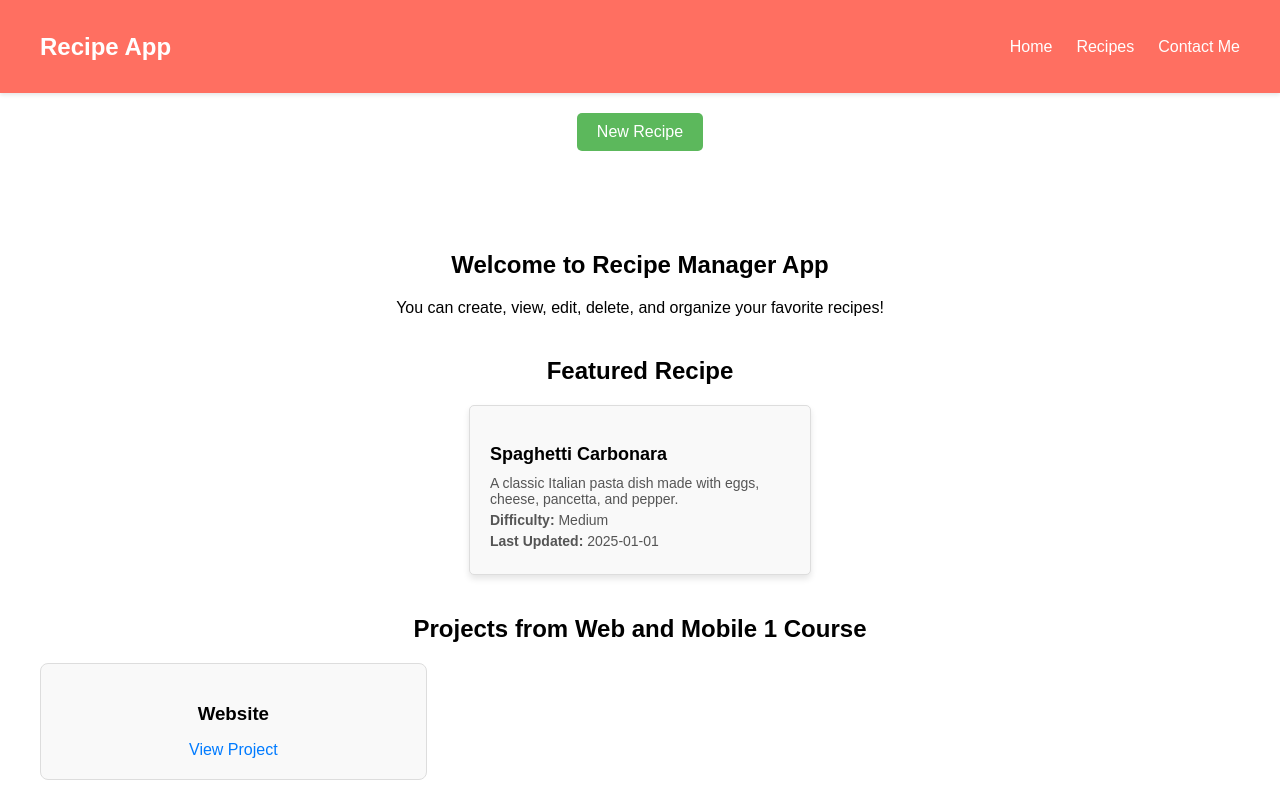
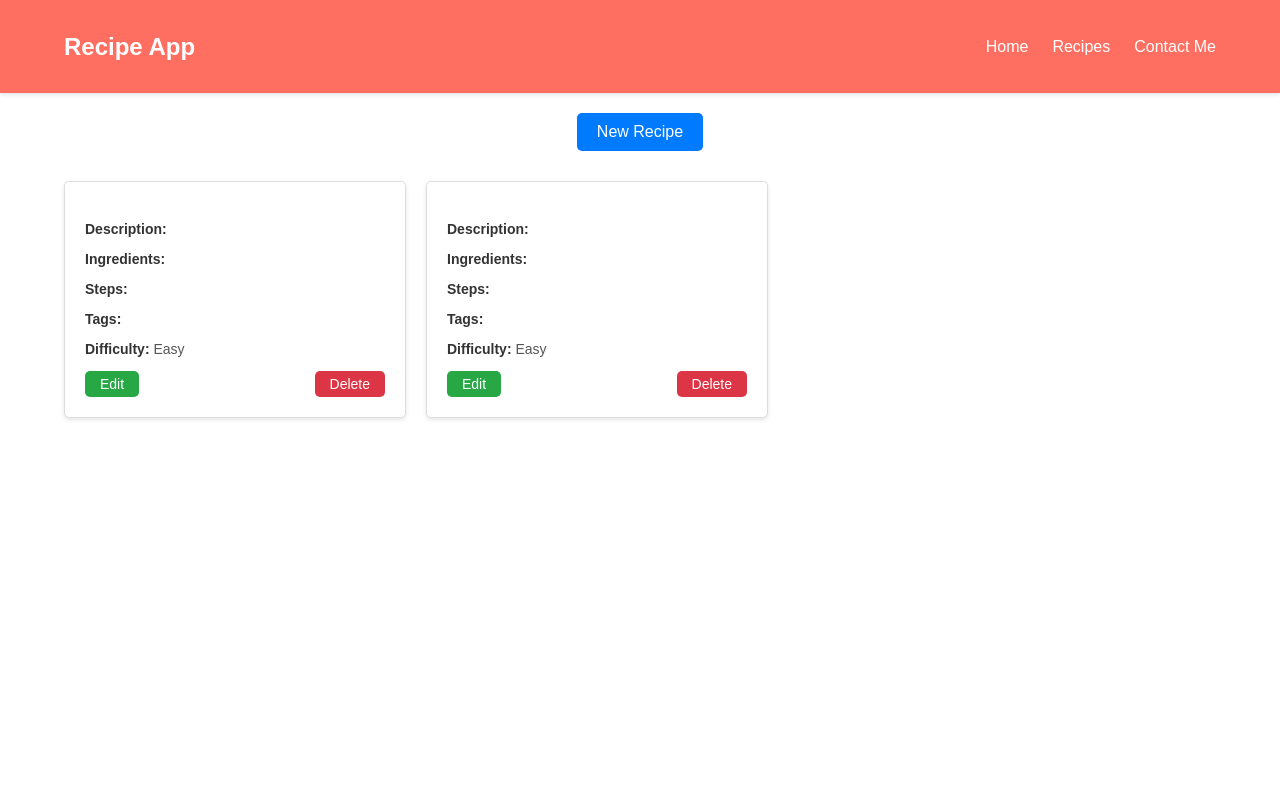
Before and after one commit to GarayevF/Project2, a React (Create React App) app in the folder webmobileproject2/: page /recipes in a window 1280 px wide. Built offline with nearby package versions, Linux system fonts and the light colour scheme; data requests are answered from the project's data file.

Commit message:
Modified route and recipe.jsx

```diff
--- a/webmobileproject2/db.json
+++ b/webmobileproject2/db.json
@@ -1,3 +1,24 @@
 {
-  "recipes": []
+  "recipes": [
+    {
+      "id": 1735917389209,
+      "title": "",
+      "description": "",
+      "ingredients": "",
+      "steps": "",
+      "tags": "",
+      "difficulty": "Easy",
+      "lastUpdated": "1/3/2025, 7:16:29 PM"
+    },
+    {
+      "id": 1735917400061,
+      "title": "",
+      "description": "",
+      "ingredients": "",
+      "steps": "",
+      "tags": "",
+      "difficulty": "Easy",
+      "lastUpdated": "1/3/2025, 7:16:40 PM"
+    }
+  ]
 }
--- a/webmobileproject2/src/components/App.jsx
+++ b/webmobileproject2/src/components/App.jsx
@@ -1,14 +1,20 @@
+import { BrowserRouter as Router, Routes, Route } from 'react-router-dom';
 import '../styles/App.css';
 import Main from './Main';
-import Navbar from './Navbar'
+import Navbar from './Navbar';
 import Recipe from './Recipe';
+
 function App() {
   return (
-    <div className="App">
-      <Navbar/>
-      <Recipe/>
-      <Main/>
-    </div>
+    <Router>
+      <div className="App">
+        <Navbar />
+        <Routes>
+          <Route path="/" element={<Main />} />
+          <Route path="/recipes" element={<Recipe />} />
+        </Routes>
+      </div>
+    </Router>
   );
 }
 
--- a/webmobileproject2/src/components/Recipe.jsx
+++ b/webmobileproject2/src/components/Recipe.jsx
@@ -41,7 +41,8 @@ const Recipe = () => {
       headers: { "Content-Type": "application/json" },
       body: JSON.stringify({
         ...newRecipe,
-        lastUpdated: new Date().toLocaleString(),
+        id: Date.now(),
+        lastUpdated: new Date().toLocaleString()
       }),
     })
       .then((res) => res.json())
@@ -154,38 +155,67 @@ const Recipe = () => {
         {recipes.map((recipe, index) => (
           <div className="recipe-card" key={recipe.id}>
             {editIndex === index ? (
-              <>
+              <div className="recipe-edit-form">
+                <label htmlFor={`title-${index}`} className="input-label">
+                  Title
+                </label>
                 <input
+                  id={`title-${index}`}
                   type="text"
                   name="title"
                   value={recipe.title}
                   onChange={(e) => handleInputChange(e, index)}
                 />
+
+                <label htmlFor={`description-${index}`} className="input-label">
+                  Description
+                </label>
                 <textarea
+                  id={`description-${index}`}
                   name="description"
-                  rows="2"
+                  rows="3"
                   value={recipe.description}
                   onChange={(e) => handleInputChange(e, index)}
                 ></textarea>
+
+                <label htmlFor={`ingredients-${index}`} className="input-label">
+                  Ingredients
+                </label>
                 <textarea
+                  id={`ingredients-${index}`}
                   name="ingredients"
-                  rows="2"
+                  rows="3"
                   value={recipe.ingredients}
                   onChange={(e) => handleInputChange(e, index)}
                 ></textarea>
+
+                <label htmlFor={`steps-${index}`} className="input-label">
+                  Steps
+                </label>
                 <textarea
+                  id={`steps-${index}`}
                   name="steps"
-                  rows="2"
+                  rows="3"
                   value={recipe.steps}
                   onChange={(e) => handleInputChange(e, index)}
                 ></textarea>
+
+                <label htmlFor={`tags-${index}`} className="input-label">
+                  Tags
+                </label>
                 <input
+                  id={`tags-${index}`}
                   type="text"
                   name="tags"
                   value={recipe.tags}
                   onChange={(e) => handleInputChange(e, index)}
                 />
+
+                <label htmlFor={`difficulty-${index}`} className="input-label">
+                  Difficulty
+                </label>
                 <select
+                  id={`difficulty-${index}`}
                   name="difficulty"
                   value={recipe.difficulty}
                   onChange={(e) => handleInputChange(e, index)}
@@ -194,23 +224,36 @@ const Recipe = () => {
                   <option value="Medium">Medium</option>
                   <option value="Hard">Hard</option>
                 </select>
+
                 <div className="actions">
                   <button onClick={() => handleSaveEdit(index)}>Save</button>
                 </div>
-              </>
+              </div>
             ) : (
-              <>
+              <div className="recipe-card-content">
                 <h3>{recipe.title}</h3>
-                <p><strong>Description:</strong> {recipe.description}</p>
-                <p><strong>Ingredients:</strong> {recipe.ingredients}</p>
-                <p><strong>Steps:</strong> {recipe.steps}</p>
-                <p><strong>Tags:</strong> {recipe.tags}</p>
-                <p><strong>Difficulty:</strong> {recipe.difficulty}</p>
+                <p>
+                  <strong>Description:</strong> {recipe.description}
+                </p>
+                <p>
+                  <strong>Ingredients:</strong> {recipe.ingredients}
+                </p>
+                <p>
+                  <strong>Steps:</strong> {recipe.steps}
+                </p>
+                <p>
+                  <strong>Tags:</strong> {recipe.tags}
+                </p>
+                <p>
+                  <strong>Difficulty:</strong> {recipe.difficulty}
+                </p>
                 <div className="actions">
                   <button onClick={() => handleEditRecipe(index)}>Edit</button>
-                  <button onClick={() => handleDeleteRecipe(recipe.id)}>Delete</button>
+                  <button onClick={() => handleDeleteRecipe(recipe.id)}>
+                    Delete
+                  </button>
                 </div>
-              </>
+              </div>
             )}
           </div>
         ))}
--- a/webmobileproject2/src/index.js
+++ b/webmobileproject2/src/index.js
@@ -8,9 +8,7 @@ import { BrowserRouter } from 'react-router-dom';
 const root = ReactDOM.createRoot(document.getElementById('root'));
 root.render(
   <React.StrictMode>
-    <BrowserRouter>
       <App />
-    </BrowserRouter>
   </React.StrictMode>
 );
 
--- a/webmobileproject2/src/styles/Recipe.css
+++ b/webmobileproject2/src/styles/Recipe.css
@@ -1,121 +1,161 @@
 .container {
-  max-width: 1200px;
+  width: 90%;
   margin: 0 auto;
-  padding: 20px;
-  font-family: Arial, sans-serif;
+  padding-top: 20px;
 }
 
 .create-recipe-button {
-  background-color: #5cb85c;
+  background-color: #007bff;
   color: white;
+  padding: 10px 20px;
   border: none;
-  padding: 10px 20px;
   cursor: pointer;
+  font-size: 16px;
+  border-radius: 5px;
   margin-bottom: 20px;
-  border-radius: 5px;
-  font-size: 16px;
+  display: block;
+  margin: 0 auto;
+}
+
+.create-recipe-button:hover {
+  background-color: #0056b3;
 }
 
 .recipe-form {
-  display: flex;
-  flex-direction: column;
-  gap: 15px;
-  background-color: #ffffff;
+  background-color: #f8f9fa;
   padding: 20px;
-  border: 1px solid #ddd;
   border-radius: 5px;
-  box-shadow: 0px 4px 6px rgba(0, 0, 0, 0.1);
-  width: 300px;
+  box-shadow: 0 2px 4px rgba(0, 0, 0, 0.1);
+  width: 100%;
+  max-width: 600px;
   margin: 0 auto;
 }
 
-.recipe-form textarea,
-.recipe-form input,
-.recipe-form select {
-  padding: 10px;
-  border: 1px solid #ddd;
-  border-radius: 4px;
-  font-size: 14px;
-  width: 100%;
+.recipe-form h3 {
+  text-align: center;
+  margin-bottom: 20px;
 }
 
-.recipe-form textarea {
-  resize: none;
-  height: 80px;
+input,
+textarea,
+select {
+  width: 100%;
+  padding: 10px;
+  margin: 10px 0;
+  border: 1px solid #ddd;
+  border-radius: 5px;
+  box-sizing: border-box;
+  font-size: 14px;
 }
 
-.recipe-form h3 {
-  font-size: 18px;
-  margin-bottom: 10px;
-  text-align: center;
-  color: #333;
+input[type="text"]:focus,
+textarea:focus,
+select:focus {
+  border-color: #007bff;
+  outline: none;
 }
-
-.save-button {
-  background-color: #0275d8;
+.save-button{
+  background-color: #007bff;
   color: white;
+  padding: 10px 20px;
   border: none;
-  padding: 10px;
+  cursor: pointer;
   font-size: 16px;
-  cursor: pointer;
   border-radius: 5px;
-  text-align: center;
 }
 
 .recipe-cards-container {
-  display: grid;
-  grid-template-columns: repeat(3, 1fr);
+  display: flex;
+  flex-wrap: wrap;
   gap: 20px;
-  margin-top: 20px;
+  margin-top: 30px;
 }
 
 .recipe-card {
-  border: 1px solid #ddd;
+  background-color: #ffffff;
   padding: 20px;
   border-radius: 5px;
-  background-color: #f9f9f9;
-  text-align: left;
-  box-shadow: 0px 4px 6px rgba(0, 0, 0, 0.1);
-  transition: transform 0.2s;
-  width: 300px;
-  margin: 0 auto;
+  box-shadow: 0 2px 4px rgba(0, 0, 0, 0.1);
+  width: 100%;
+  max-width: 300px;
+  transition: all 0.3s ease;
 }
 
 .recipe-card:hover {
-  transform: scale(1.05);
+  box-shadow: 0 4px 8px rgba(0, 0, 0, 0.15);
 }
 
-.recipe-card h3 {
-  margin-bottom: 10px;
-  font-size: 18px;
+.recipe-card-content h3 {
+  margin-top: 0;
 }
 
-.recipe-card p {
-  margin: 5px 0;
+.recipe-card-content p {
   font-size: 14px;
   color: #555;
 }
 
+.recipe-card-content p strong {
+  font-weight: bold;
+  color: #333;
+}
+
 .actions {
+  margin-top: 10px;
   display: flex;
   justify-content: space-between;
-  margin-top: 10px;
 }
 
 .actions button {
-  padding: 8px 12px;
+  background-color: #28a745;
+  color: white;
+  padding: 5px 15px;
   border: none;
   border-radius: 5px;
   cursor: pointer;
   font-size: 14px;
 }
 
-.actions button:nth-child(1) {
-  background-color: #0275d8;
-  color: white;
+.actions button:hover {
+  background-color: #218838;
 }
 
 .actions button:nth-child(2) {
-  background-color: #d9534f;
+  background-color: #dc3545;
+}
+
+.actions button:nth-child(2):hover {
+  background-color: #c82333;
+}
+
+.recipe-edit-form {
+  display: flex;
+  flex-direction: column;
+}
+
+.input-label {
+  font-size: 14px;
+  font-weight: bold;
+  margin-bottom: 5px;
+}
+
+.recipe-edit-form input,
+.recipe-edit-form textarea,
+.recipe-edit-form select {
+  margin-bottom: 15px;
+}
+
+.recipe-edit-form button {
+  background-color: #007bff;
   color: white;
+  padding: 10px 20px;
+  border: none;
+  cursor: pointer;
+  font-size: 16px;
+  border-radius: 5px;
+  align-self: flex-end;
+  margin-top: 15px;
 }
+
+.recipe-edit-form button:hover {
+  background-color: #0056b3;
+}
```
